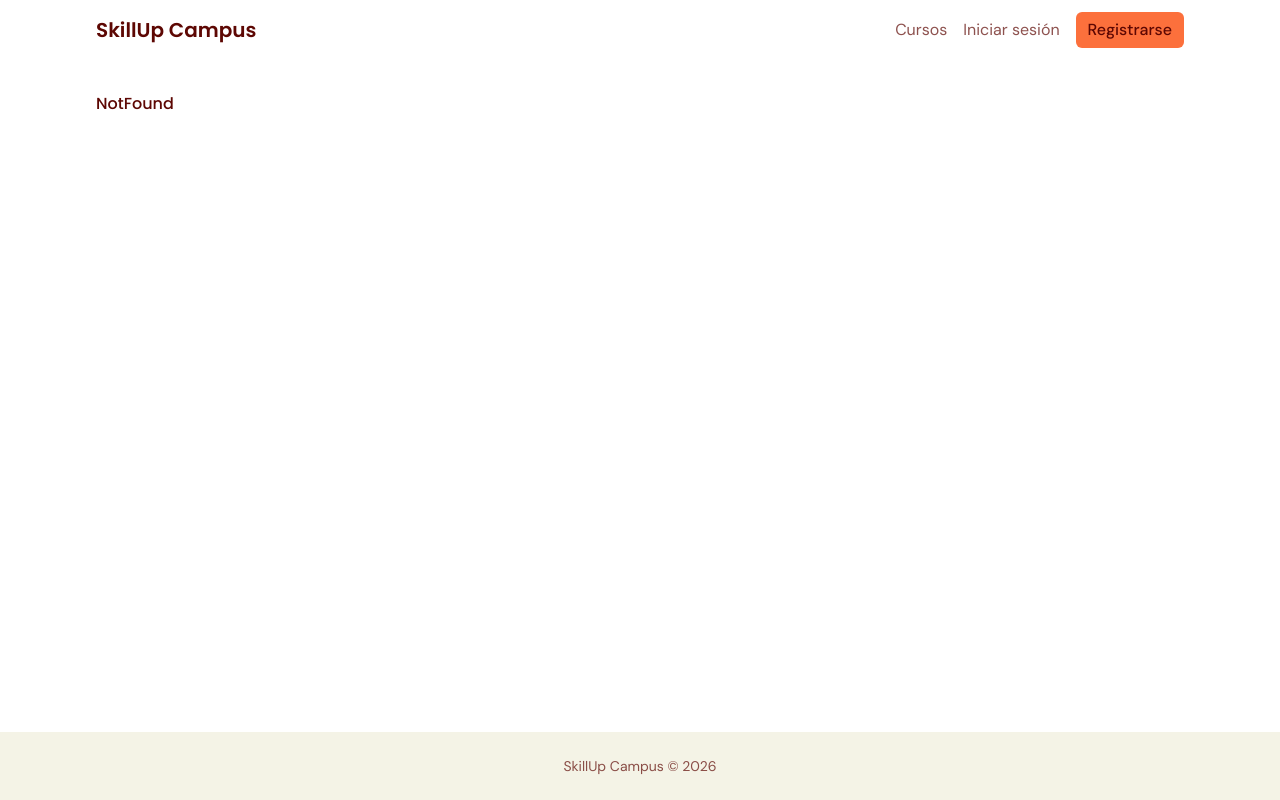
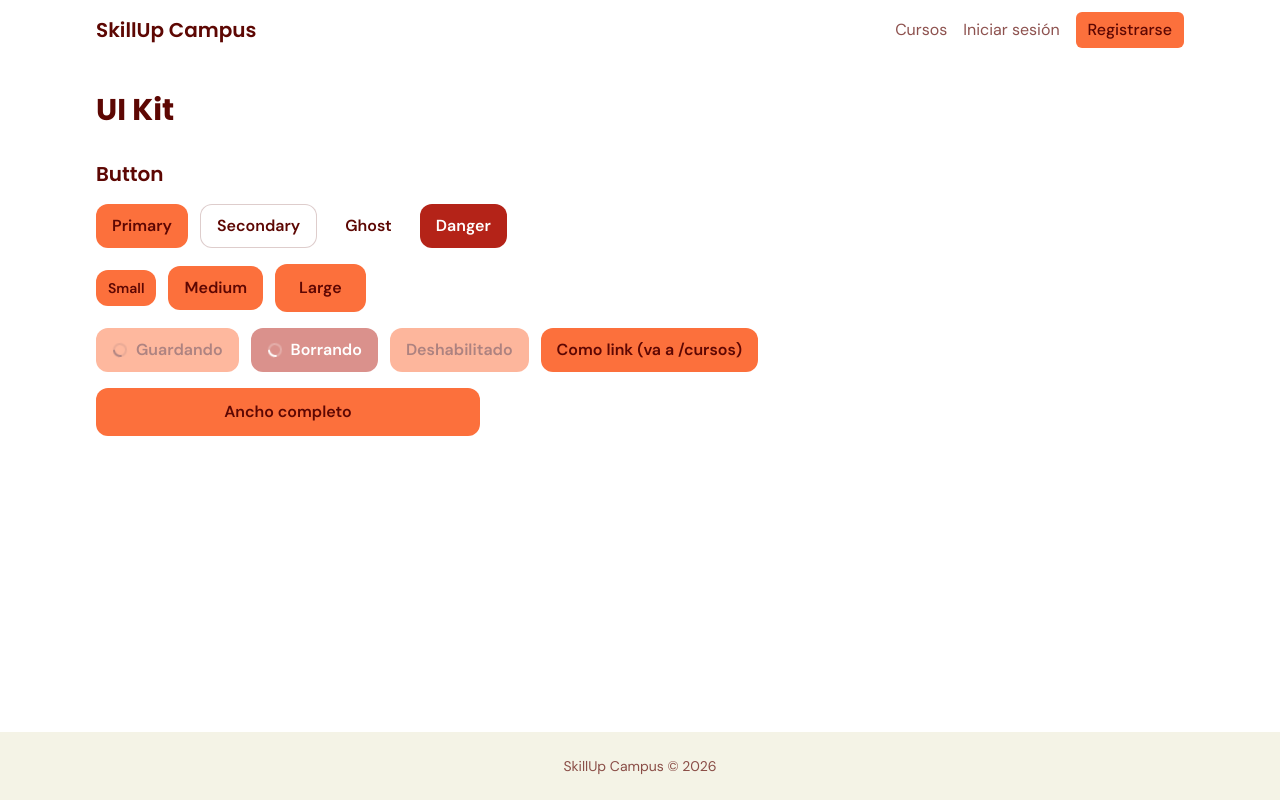
Before and after one commit to Talently-Lab/s2611-SkillUp, a React (Vite) app in the folder frontend/: page /ui in a window 1280 px wide. Built offline with nearby package versions, Linux system fonts and the light colour scheme.

Commit message:
feat: Button con variantes, tamaños, loading y modo link, Spinner y página /ui para ver todos los primitivos

```diff
--- /dev/null
+++ b/frontend/src/components/ui/Button.tsx
@@ -0,0 +1,85 @@
+import type { ButtonHTMLAttributes, ReactNode } from 'react'
+import { Link } from 'react-router-dom'
+import Spinner from './Spinner'
+
+type Variant = 'primary' | 'secondary' | 'ghost' | 'danger'
+type Size = 'sm' | 'md' | 'lg'
+
+type ButtonProps = ButtonHTMLAttributes<HTMLButtonElement> & {
+  variant?: Variant
+  size?: Size
+  loading?: boolean
+  fullWidth?: boolean
+  // Con "to" se dibuja un Link: el botón navega en vez de ejecutar una acción
+  to?: string
+  children: ReactNode
+}
+
+const base = [
+  'relative isolate inline-flex items-center justify-center gap-2 overflow-hidden',
+  'rounded-xl font-semibold transition-colors duration-200',
+  'focus-visible:outline-2 focus-visible:outline-offset-2 focus-visible:outline-ink',
+    'cursor-pointer disabled:cursor-not-allowed disabled:opacity-50',
+].join(' ')
+
+const variants: Record<Variant, string> = {
+  primary: [
+    'bg-primary text-ink',
+    // Relleno oblicuo con degradado que entra de izquierda a derecha en hover
+    'before:absolute before:inset-y-0 before:-left-1/4 before:-z-10 before:w-[150%]',
+    'before:-translate-x-full before:-skew-x-20',
+    'before:bg-linear-to-r before:from-primary-soft before:to-cream',
+    'before:transition-transform before:duration-300 before:ease-[cubic-bezier(0.22,1,0.36,1)]',
+    'not-disabled:hover:before:translate-x-0 focus-visible:before:translate-x-0',
+    'motion-reduce:before:transition-none',
+  ].join(' '),
+  secondary: 'border border-ink/20 bg-surface text-ink not-disabled:hover:bg-cream',
+  ghost: 'text-ink not-disabled:hover:bg-ink/5',
+  danger: 'bg-danger text-white not-disabled:hover:bg-danger/90',
+}
+
+const sizes: Record<Size, string> = {
+  sm: 'h-9 px-3 text-sm',
+  md: 'h-11 px-4 text-base',
+  lg: 'h-12 px-6 text-base',
+}
+
+function Button({
+  variant = 'primary',
+  size = 'md',
+  loading = false,
+  fullWidth = false,
+  to,
+  type = 'button',
+  disabled,
+  className = '',
+  children,
+  ...rest
+}: ButtonProps) {
+  const classes = [base, variants[variant], sizes[size], fullWidth ? 'w-full' : '', className]
+    .join(' ')
+    .trim()
+
+  if (to && !disabled && !loading) {
+    return (
+      <Link to={to} className={classes}>
+        {children}
+      </Link>
+    )
+  }
+
+  return (
+    <button
+      type={type}
+      disabled={disabled || loading}
+      aria-busy={loading || undefined}
+      className={classes}
+      {...rest}
+    >
+      {loading && <Spinner />}
+      {children}
+    </button>
+  )
+}
+
+export default Button
--- /dev/null
+++ b/frontend/src/components/ui/Spinner.tsx
@@ -0,0 +1,19 @@
+type SpinnerProps = {
+  className?: string
+}
+
+function Spinner({ className = '' }: SpinnerProps) {
+  return (
+    <svg
+      viewBox="0 0 24 24"
+      fill="none"
+      aria-hidden="true"
+      className={`size-4 animate-spin ${className}`}
+    >
+      <circle cx="12" cy="12" r="9" stroke="currentColor" strokeWidth="3" className="opacity-25" />
+      <path d="M21 12a9 9 0 0 0-9-9" stroke="currentColor" strokeWidth="3" strokeLinecap="round" />
+    </svg>
+  )
+}
+
+export default Spinner
--- a/frontend/src/index.css
+++ b/frontend/src/index.css
@@ -17,6 +17,9 @@
   --color-surface: #ffffff;
   --color-cream: #f4f3e6;
 
+  /* IMPORTANT! Provisorio hasta que UX defina el color de error. Texto blanco encima: 6.6:1 */
+  --color-danger: #b42318;
+
   --font-display: 'Poppins', ui-sans-serif, system-ui, sans-serif;
   --font-sans: 'DM Sans', ui-sans-serif, system-ui, sans-serif;
 }
--- /dev/null
+++ b/frontend/src/pages/UiKit.tsx
@@ -0,0 +1,44 @@
+import Button from '../components/ui/Button'
+
+// Página interna para ver todos los primitivos juntos (FE-06). No va en el Navbar.
+function UiKit() {
+  return (
+    <>
+      <h1 className="mb-8 text-3xl font-bold">UI Kit</h1>
+
+      <section className="mb-10">
+        <h2 className="mb-4 text-xl font-semibold">Button</h2>
+
+        <div className="flex flex-wrap items-center gap-3">
+          <Button>Primary</Button>
+          <Button variant="secondary">Secondary</Button>
+          <Button variant="ghost">Ghost</Button>
+          <Button variant="danger">Danger</Button>
+        </div>
+
+        <div className="mt-4 flex flex-wrap items-center gap-3">
+          <Button size="sm">Small</Button>
+          <Button size="md">Medium</Button>
+          <Button size="lg">Large</Button>
+        </div>
+
+        <div className="mt-4 flex flex-wrap items-center gap-3">
+          <Button loading>Guardando</Button>
+          <Button variant="danger" loading>
+            Borrando
+          </Button>
+          <Button disabled>Deshabilitado</Button>
+          <Button to="/cursos">Como link (va a /cursos)</Button>
+        </div>
+
+        <div className="mt-4 max-w-sm">
+          <Button size="lg" fullWidth>
+            Ancho completo
+          </Button>
+        </div>
+      </section>
+    </>
+  )
+}
+
+export default UiKit
--- a/frontend/src/router.tsx
+++ b/frontend/src/router.tsx
@@ -15,6 +15,7 @@ import AdminCourses from './pages/AdminCourses'
 import AdminCourseForm from './pages/AdminCourseForm'
 import AdminUsers from './pages/AdminUsers'
 import ErrorPage from './pages/ErrorPage'
+import UiKit from './pages/UiKit'
 
 // TODO(FE-13): /mis-cursos, /perfil y /admin (y sus subrutas) van a ir protegidas.
 export const router = createBrowserRouter([
@@ -29,6 +30,7 @@ export const router = createBrowserRouter([
       { path: 'mis-cursos', element: <Dashboard /> },
       { path: 'mis-cursos/:slug', element: <EnrolledCourse /> },
       { path: 'perfil', element: <Profile /> },
+      { path: 'ui', element: <UiKit /> },
       { path: '*', element: <NotFound /> },
     ],
   },
```
